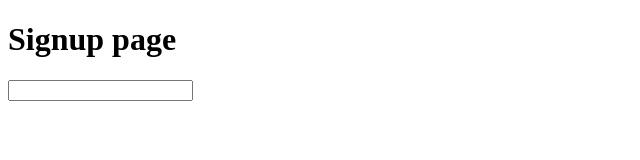
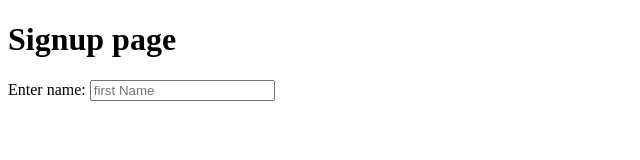
Before and after one commit to maheshdurbude/Assignment5, a plain HTML site: page index.html in a window 1280 px wide. Shown: the whole page, without its empty margins (0-640 px from the left). Drawn offline with Linux system fonts and the light colour scheme.

Commit message:
add names

```diff
--- a/index.html
+++ b/index.html
@@ -6,8 +6,8 @@
 <body>
     <h1>Signup page</h1>
     <form>
-        <label for=""></label>
-        <input type=""/>
+        <label for="input name">Enter name:</label>
+        <input type="text"  id="enter name" placeholder="first Name" required/>&nbsp;&nbsp;&nbsp;&nbsp;
     </form>
 </body>
 </html>
```
